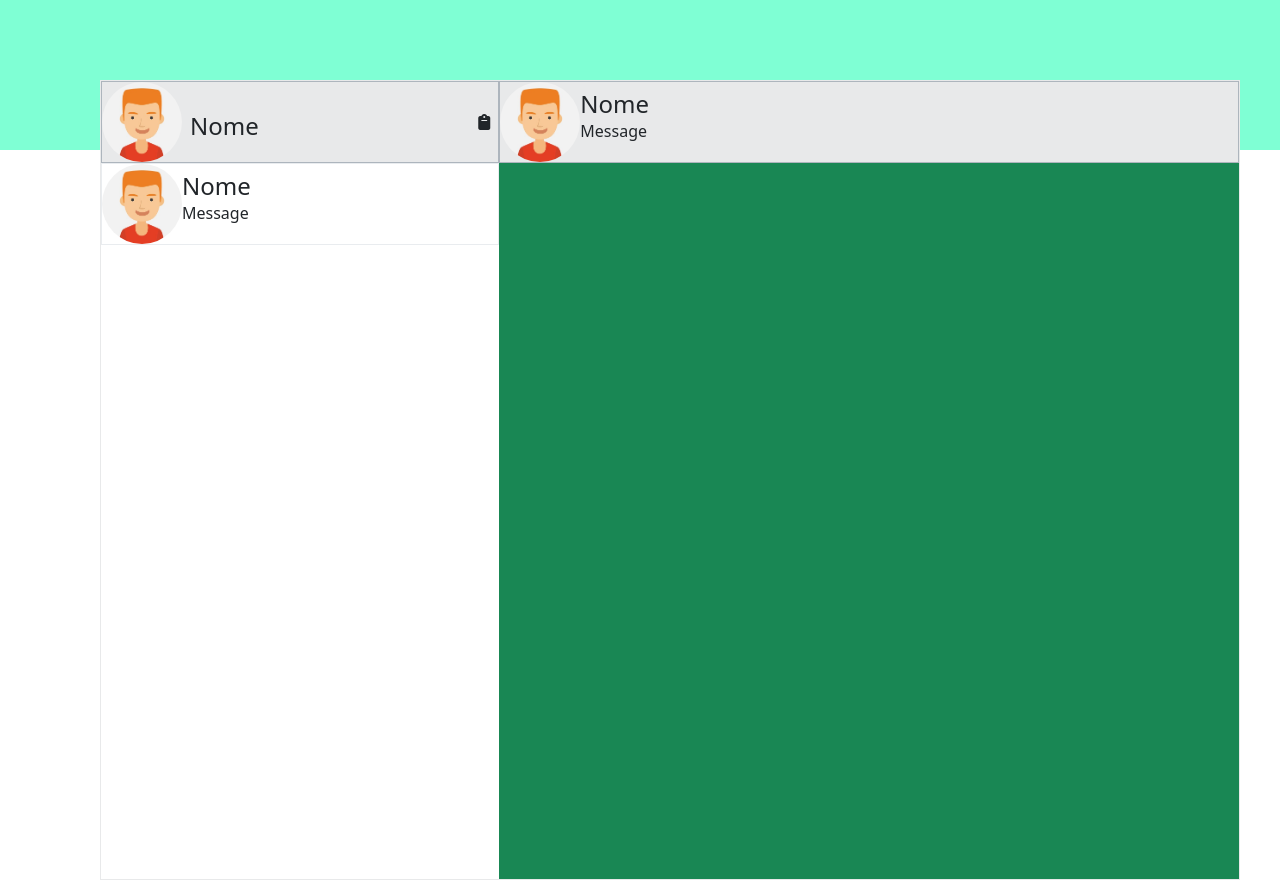
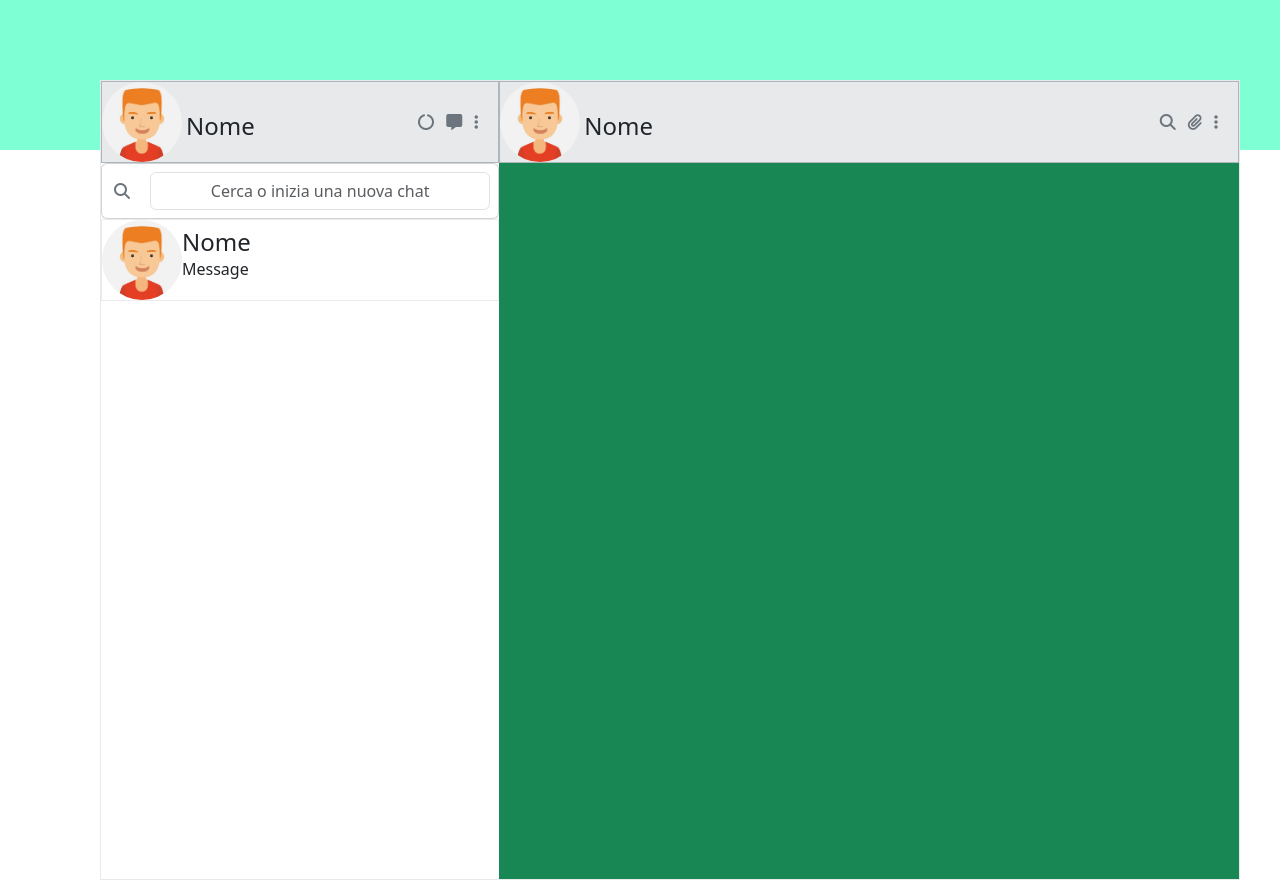
Before and after one commit to Pietro907/js-vue-cambia-nome, a plain HTML site: page index.html in a window 1280 px wide. Drawn offline with nearby package versions, Linux system fonts and the light colour scheme.

Commit message:
add search bar and icon

```diff
--- a/index.html
+++ b/index.html
@@ -20,6 +20,7 @@
     <main>
         <div class="container main_container d-flex p-0">
             <div class="contact bg-lighter">
+
                 <div class="card d-flex flex-row border-dark-subtle rounded-0 clr_grey">
                     <div class="avatar">
                         <img src="./assets/img/avatar_1.jpg" alt="">
@@ -27,13 +28,27 @@
 
                     <div class="profile w-100 d-flex justify-content-between align-items-center">
                         <div class="info_profile">
-                            <h4 class="ps-2">Nome</h4>
+                            <h4 class="ps-1">Nome</h4>
                         </div>
-                        <div class="icon pe-2">
-                            <i class="fa fa-clipboard" aria-hidden="true"></i>
+                        <div class="icon pe-3 text-secondary">
+                            <i class="fa-solid fa-circle-notch px-1"></i>
+                            <i class="fa-solid fa-message px-1"></i>
+                            <i class="fa-solid fa-ellipsis-vertical px-1"></i>
                         </div>
                     </div>
                 </div>
+
+                <div class="card d-flex flex-row align-items-center">
+                    <div class="p-2 text-secondary">
+                        <i class="fa-solid fa-magnifying-glass px-1"></i>
+                    </div>
+
+                    <div class="p-2 w-100">
+                        <input type="text" class="form-control text-center" id="exampleFormControlInput1" placeholder="Cerca o inizia una nuova chat">
+                    </div>
+
+                </div>
+
                 <div class="row">
                     <div class="col">
 
@@ -58,12 +73,19 @@
                     <div class="avatar">
                         <img src="./assets/img/avatar_1.jpg" alt="">
                     </div>
-                    <div class="info_profile">
-                        <h4>Nome</h4>
-                        <p>Message</p>
+                    <div class="profile w-100 d-flex justify-content-between align-items-center">
+                        <div class="info_profile">
+                            <h4 class="ps-1">Nome</h4>
+                        </div>
+                        <div class="icon pe-3 text-secondary">
+                            <i class="fa-solid fa-magnifying-glass px-1"></i>
+                            <i class="fa-solid fa-paperclip px-1"></i>
+                            <i class="fa-solid fa-ellipsis-vertical px-1"></i>
+                        </div>
                     </div>
                 </div>
             </div>
+
         </div>
     </main>
 
```
